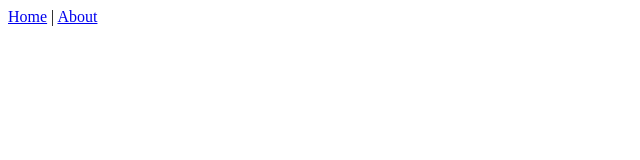
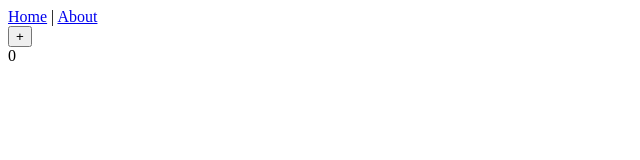
Before and after one commit to kawada13/vue-project, a Vue app: page / in a window 1280 px wide. Shown: the top 160 px of the page, without its empty margins (0-640 px from the left). Built offline with nearby package versions, Linux system fonts and the light colour scheme.

Commit message:
mutationを使用

```diff
--- a/src/App.vue
+++ b/src/App.vue
@@ -5,5 +5,6 @@
       <router-link to="/about">About</router-link>
     </div>
     <router-view/>
+    {{$store.state.count}}
   </div>
 </template>
--- a/src/components/HelloWorld.vue
+++ b/src/components/HelloWorld.vue
@@ -1,5 +1,6 @@
 <template>
   <div>
+    <button @click="addCount">+</button>
   </div>
 </template>
 
@@ -8,6 +9,11 @@ export default {
   name: 'HelloWorld',
   props: {
     msg: String
+  },
+  methods: {
+    addCount() {
+      this.$store.commit('increment')
+    }
   }
 }
 </script>
--- a/src/store/index.js
+++ b/src/store/index.js
@@ -8,6 +8,9 @@ export default new Vuex.Store({
     count: 0
   },
   mutations: {
+    increment(state) {
+      state.count++
+    }
   },
   actions: {
   },
```
